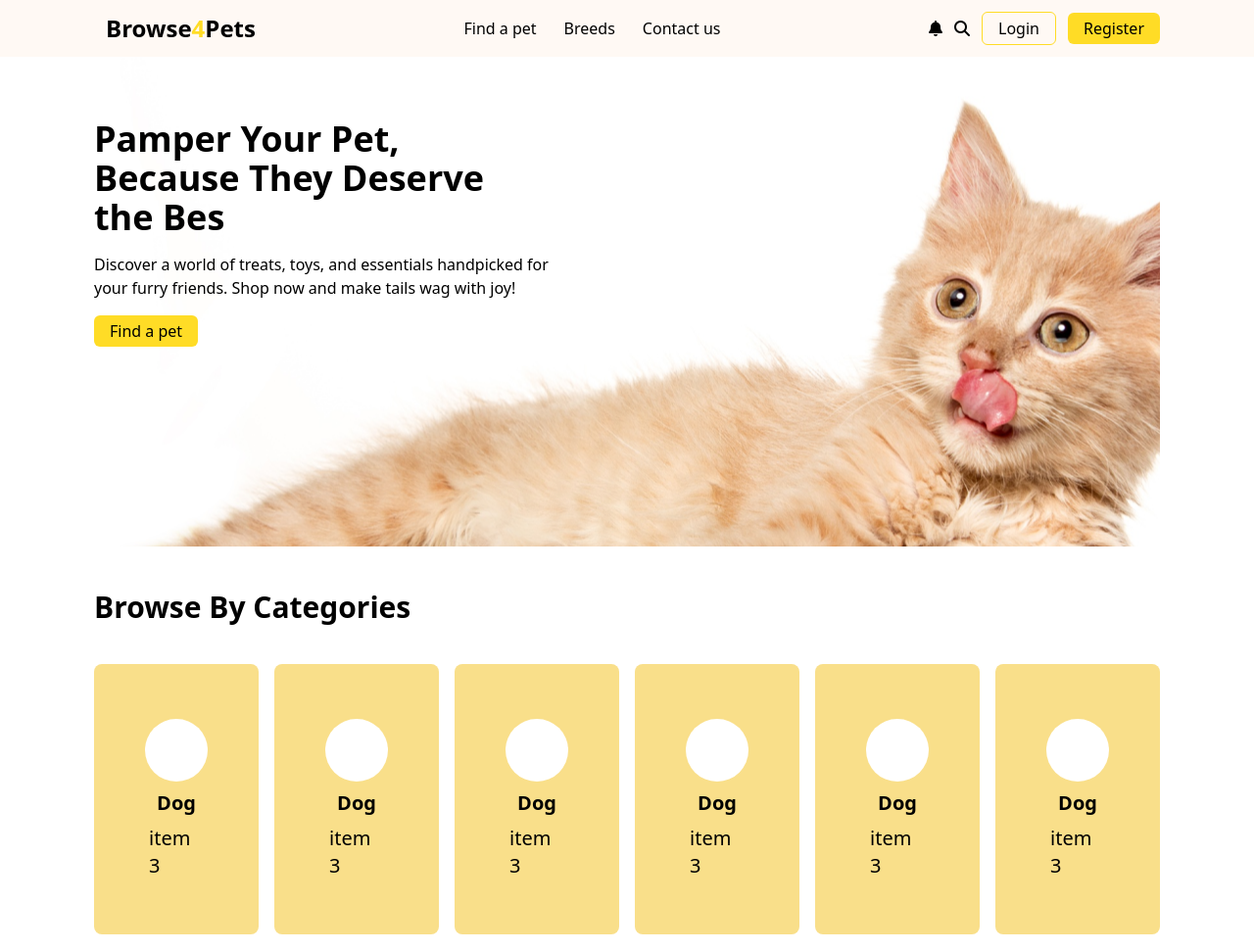
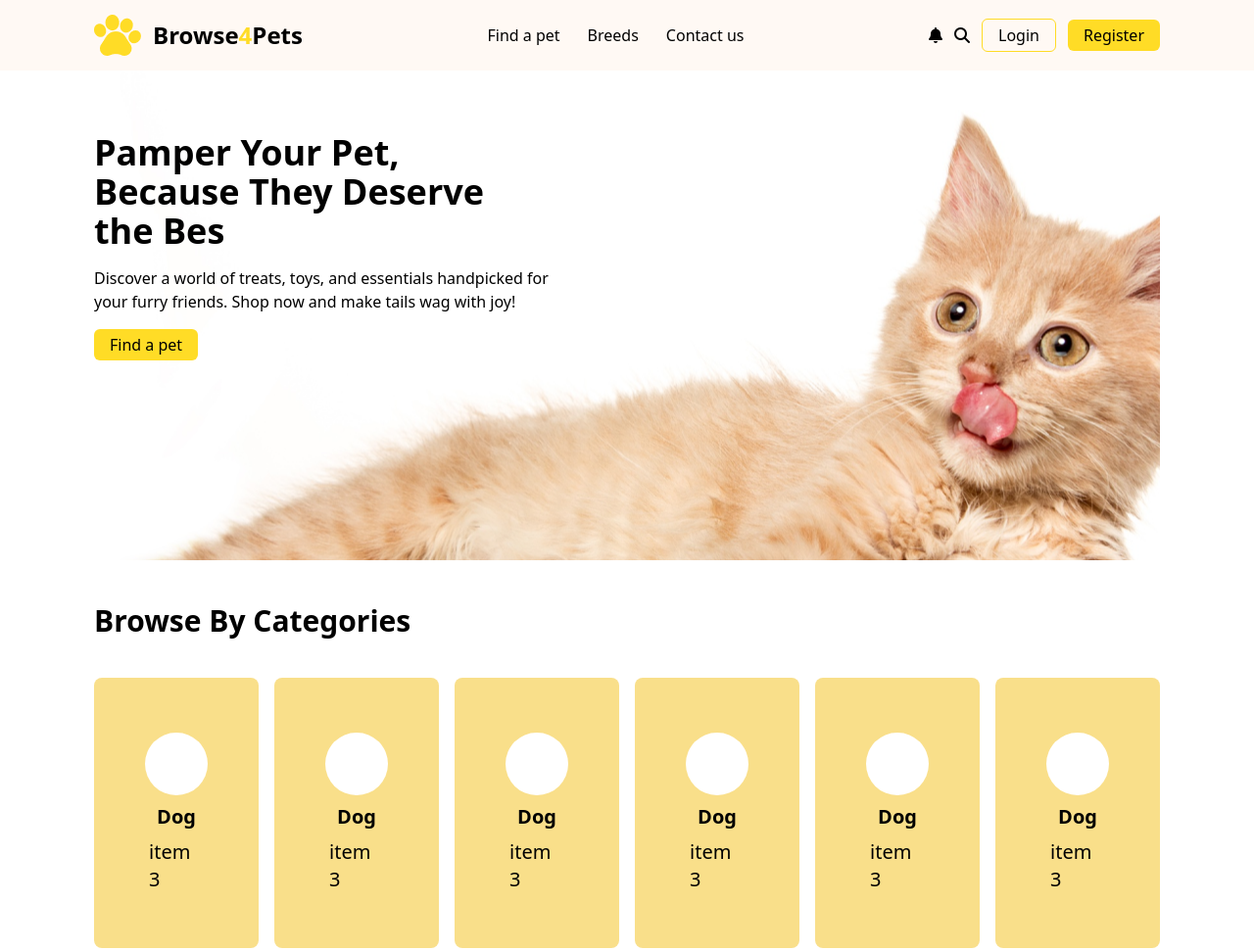
Before and after one commit to sakil78-ai/Assignment-3, a plain HTML site: page index.html in a window 1280 px wide. Shown: the top 971 px of the page at 98% size. Drawn offline with nearby package versions, Linux system fonts and the light colour scheme.

Commit message:
fix the image url

```diff
--- a/index.html
+++ b/index.html
@@ -17,7 +17,7 @@
     <!-- navbar -->
     <div class="flex justify-between items-center w-[85%] mx-auto">
       <div class="flex gap-3 items-center ">
-        <img src=".assest-2/logo-header.png" alt="">
+        <img src="./assest-2/logo-header.png" alt="">
         <h1 class="text-2xl font-extrabold">Browse<span class="text-[#FFDC26]">4</span>Pets</h1>
       </div>
 
```
